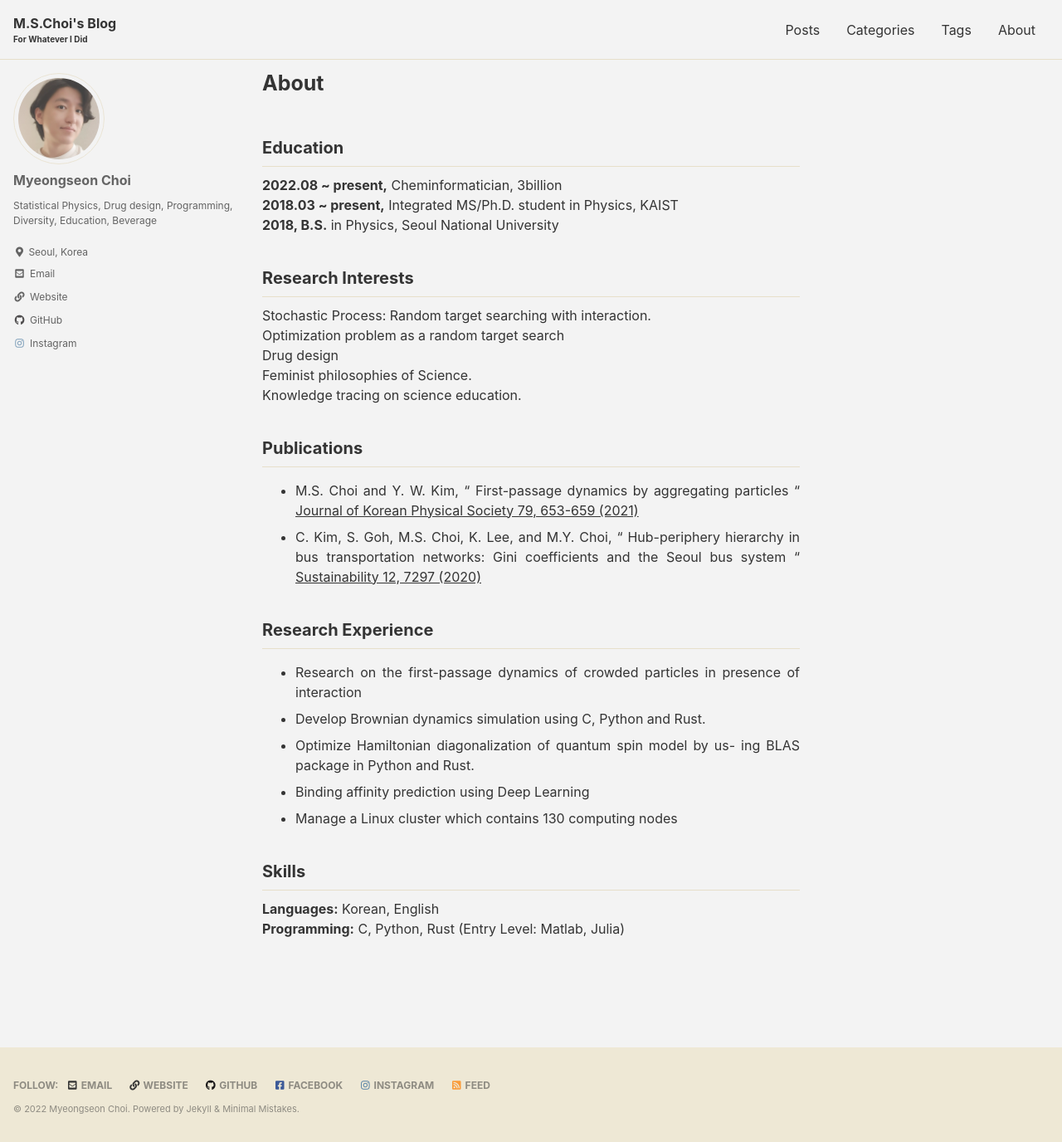
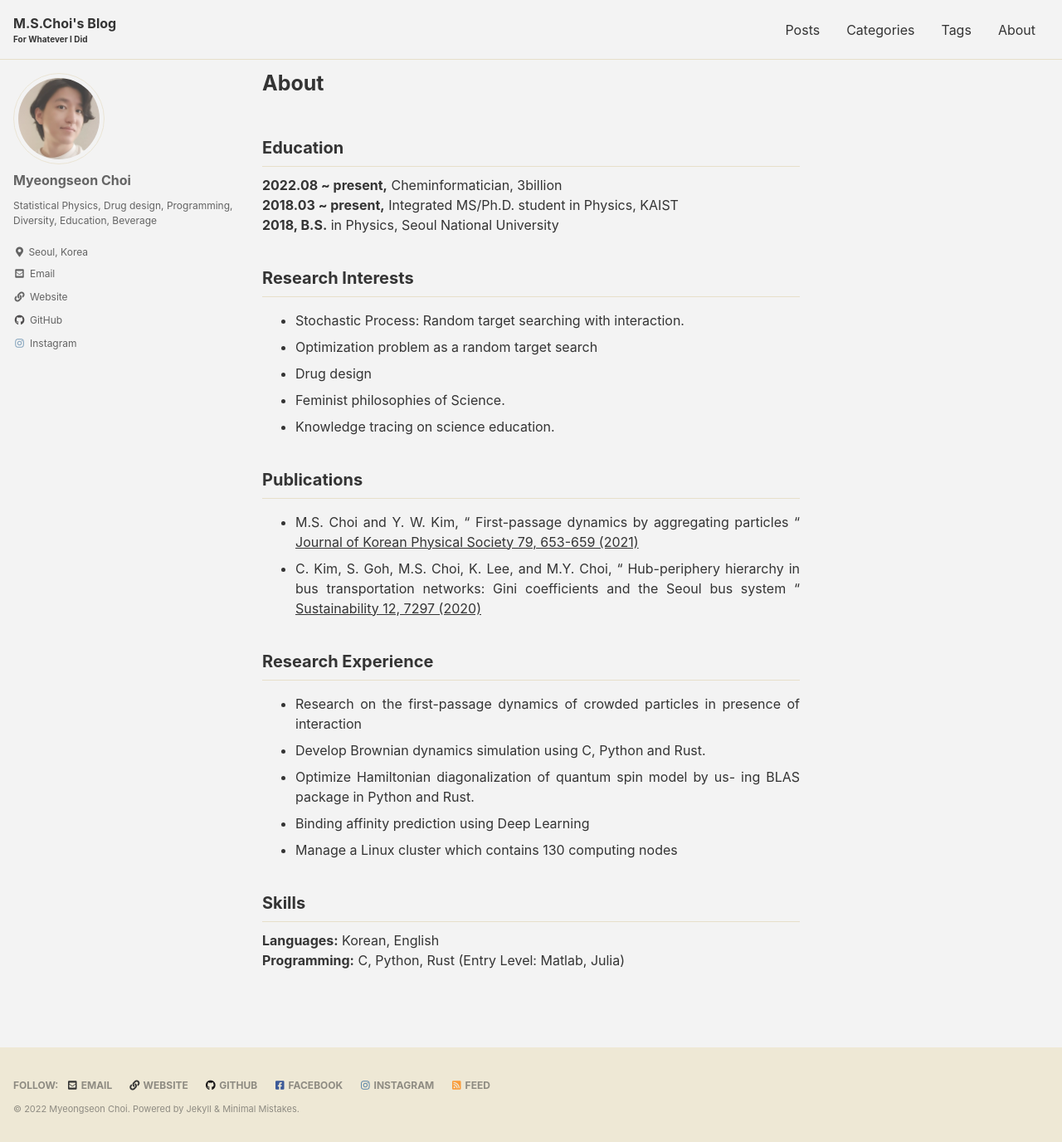
Before and after one commit to key262yek/key262yek.github.io, a Jekyll site: the page built from _pages/about.md, in a window 1280 px wide and 1376 px high. Shown: the whole window at 83% size. Built offline with Jekyll 4.4.1, drawn with Linux system fonts in a browser that asks for light colours; cached includes are drawn as plain includes; nearby versions of some CDN libraries.

```diff
--- a/_pages/about.md
+++ b/_pages/about.md
@@ -9,11 +9,11 @@ title: "About"
 **2018, B.S.** in Physics, Seoul National University
 
 ## Research Interests
-Stochastic Process: Random target searching with interaction.
-Optimization problem as a random target search
-Drug design
-Feminist philosophies of Science.
-Knowledge tracing on science education.
+- Stochastic Process: Random target searching with interaction.
+- Optimization problem as a random target search
+- Drug design
+- Feminist philosophies of Science.
+- Knowledge tracing on science education.
 
 ## Publications
 - M.S. Choi and Y. W. Kim,
```
